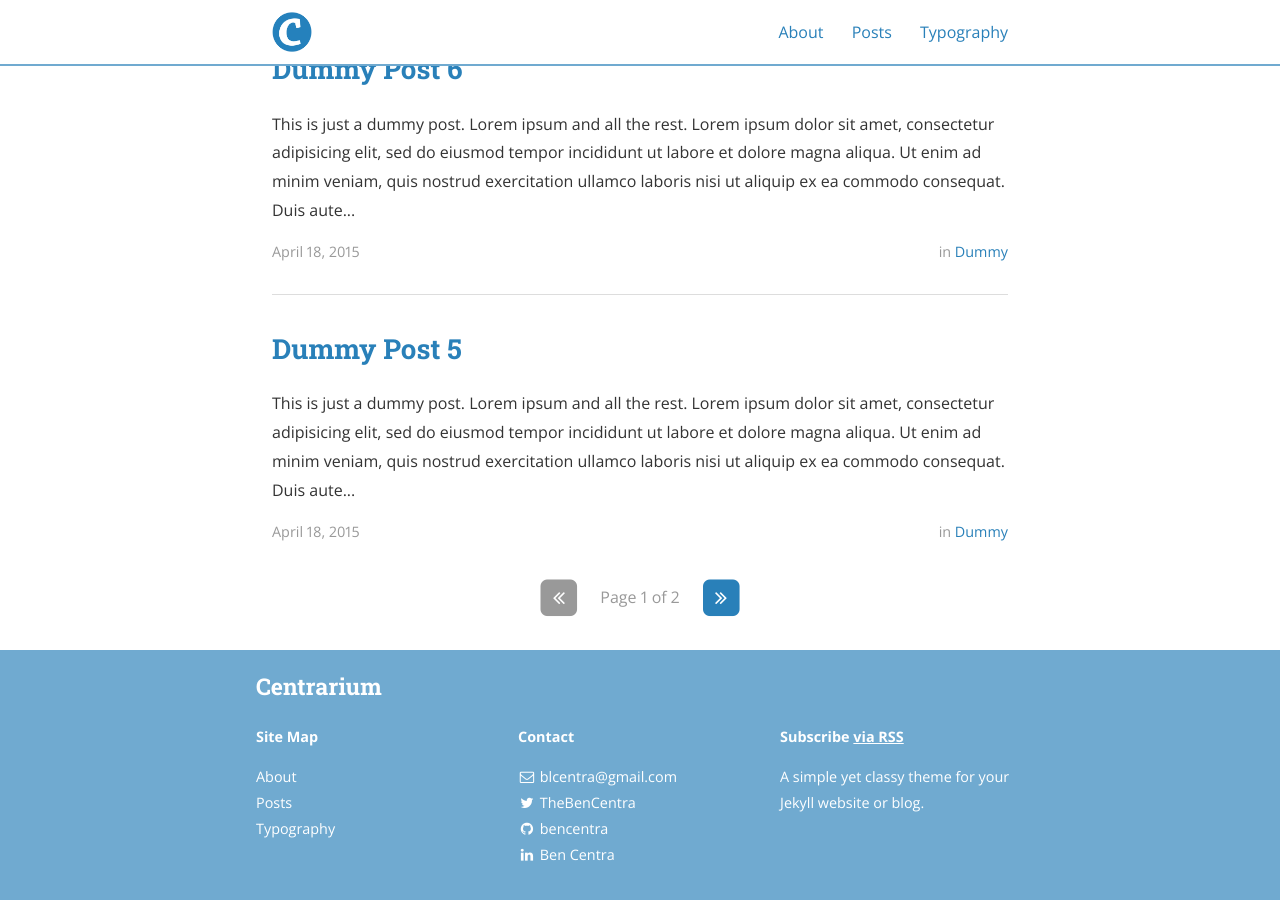
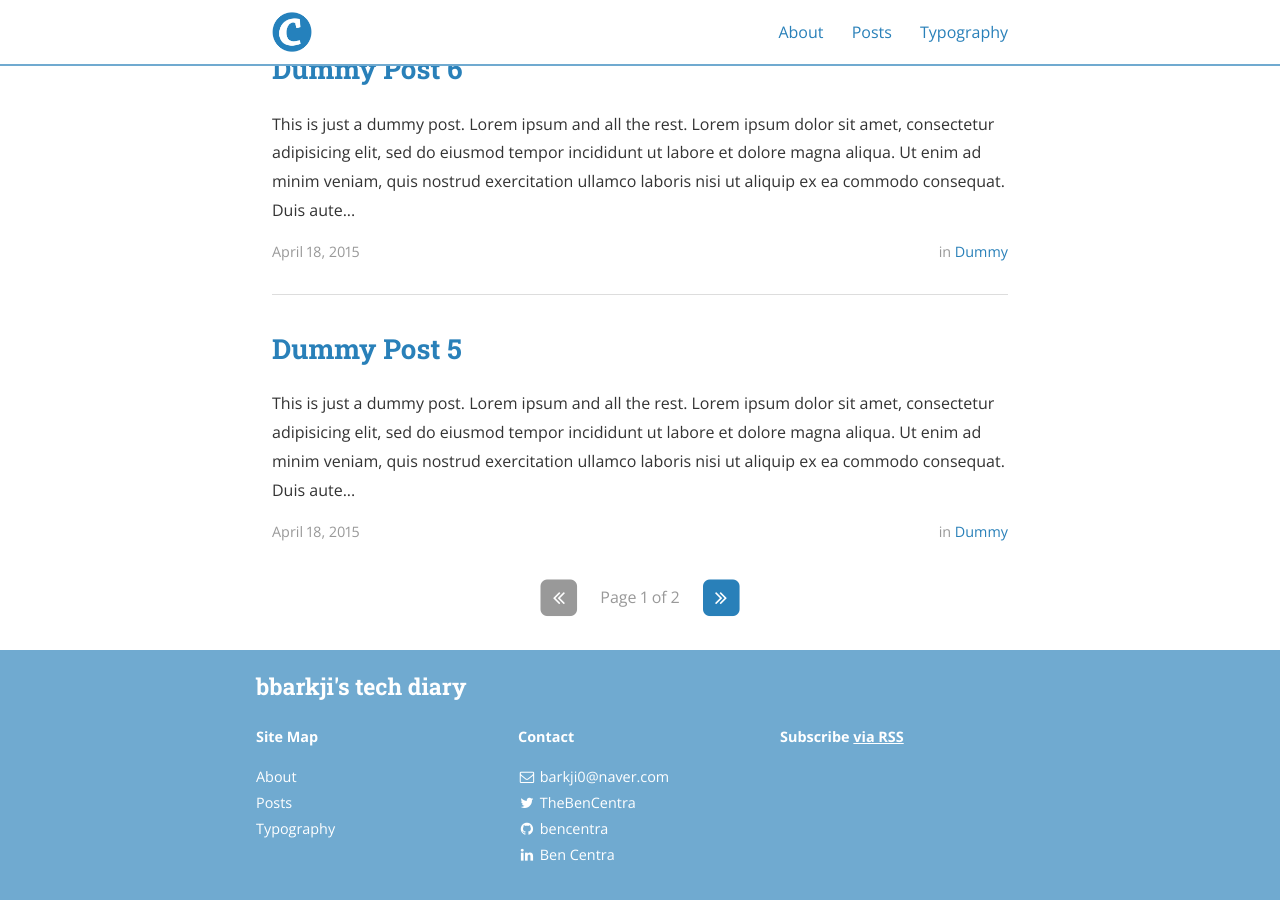
Before and after one commit to brightjy/brightjy.github.io, a Jekyll site: the page built from index.html, in a window 1280 px wide and 900 px high, scrolled down 1275 px. Built offline with Jekyll 4.4.1, drawn with Linux system fonts in a browser that asks for light colours; nearby versions of some CDN libraries; the list of posts is cut into pages by our own code; some of the changed text lies outside the part shown.

Commit message:
customized

```diff
--- a/_config.yml
+++ b/_config.yml
@@ -9,17 +9,13 @@
   - "/vendor/"
 
 # Site settings
-title: Centrarium
-subtitle: "A simple yet classy theme for your Jekyll website or blog"
-email: blcentra@gmail.com
-name: Ben Centra
-description: >
-  A simple yet classy theme for your Jekyll website or blog.
-# Base URL of site (i.e. /blog). It should always start with a slash,
-# and never end with a slash. Set it to a blank value if hosting at the
-# root of your server.
-baseurl: "" # the subpath of your site, e.g. /blog/
-url: "https://brightjy.github.io/" # the base hostname & protocol for your site
+title: bbarkji's tech diary
+subtitle: "study and write"
+email: barkji0@naver.com
+name: Jiyeong Park
+description:
+baseurl: ""
+url: "https://brightjy.github.io/"
 cover: "/assets/header_image.jpg"
 logo: "/assets/logo.png"
 
```
